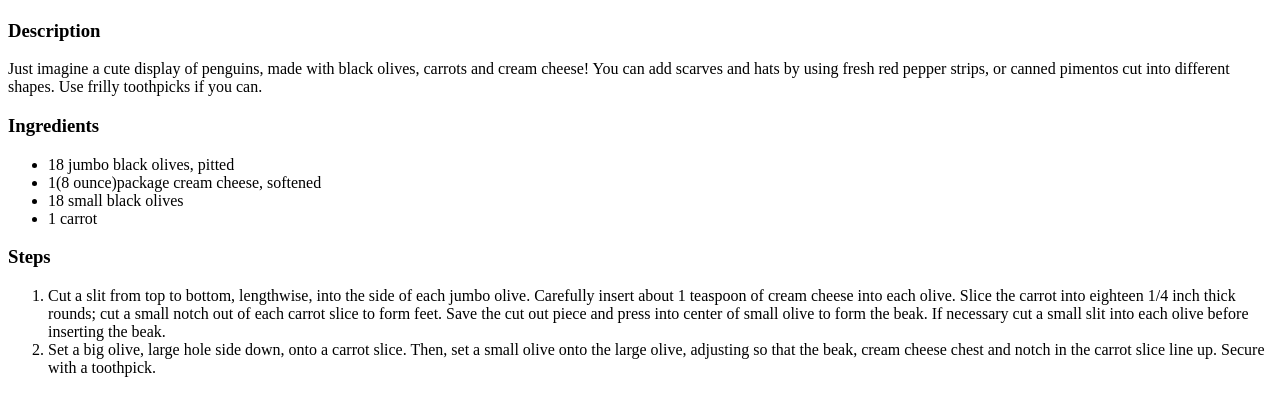
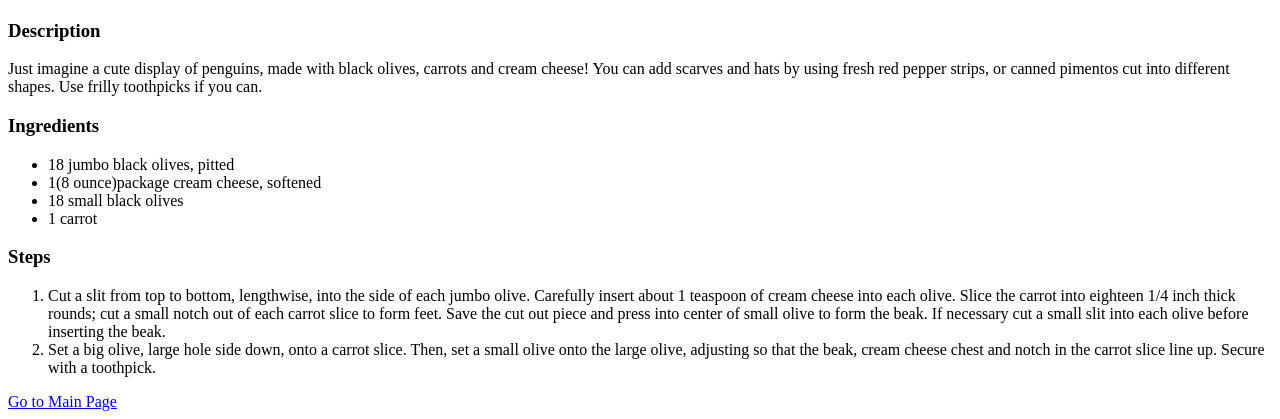
Before and after one commit to saisree2412/odin-recipes, a plain HTML site: page recipes/cream-cheese-penguins.html in a window 1280 px wide. Shown: the part 383-802 px from the top of the page. Drawn offline with Linux system fonts and the light colour scheme.

Commit message:
Added hyperlink to main page

```diff
--- a/recipes/cream-cheese-penguins.html
+++ b/recipes/cream-cheese-penguins.html
@@ -42,6 +42,7 @@
             and notch in the carrot slice line up.
             Secure with a toothpick.</li>
     </ol>
+    <a href="../index.html">Go to Main Page</a>
 
 </body>
 </html>
```
Also changed, not shown: recipes/juicy-thanksgiving-turkey.html (+1 -0 lines), recipes/pancakes.html (+1 -0 lines).
